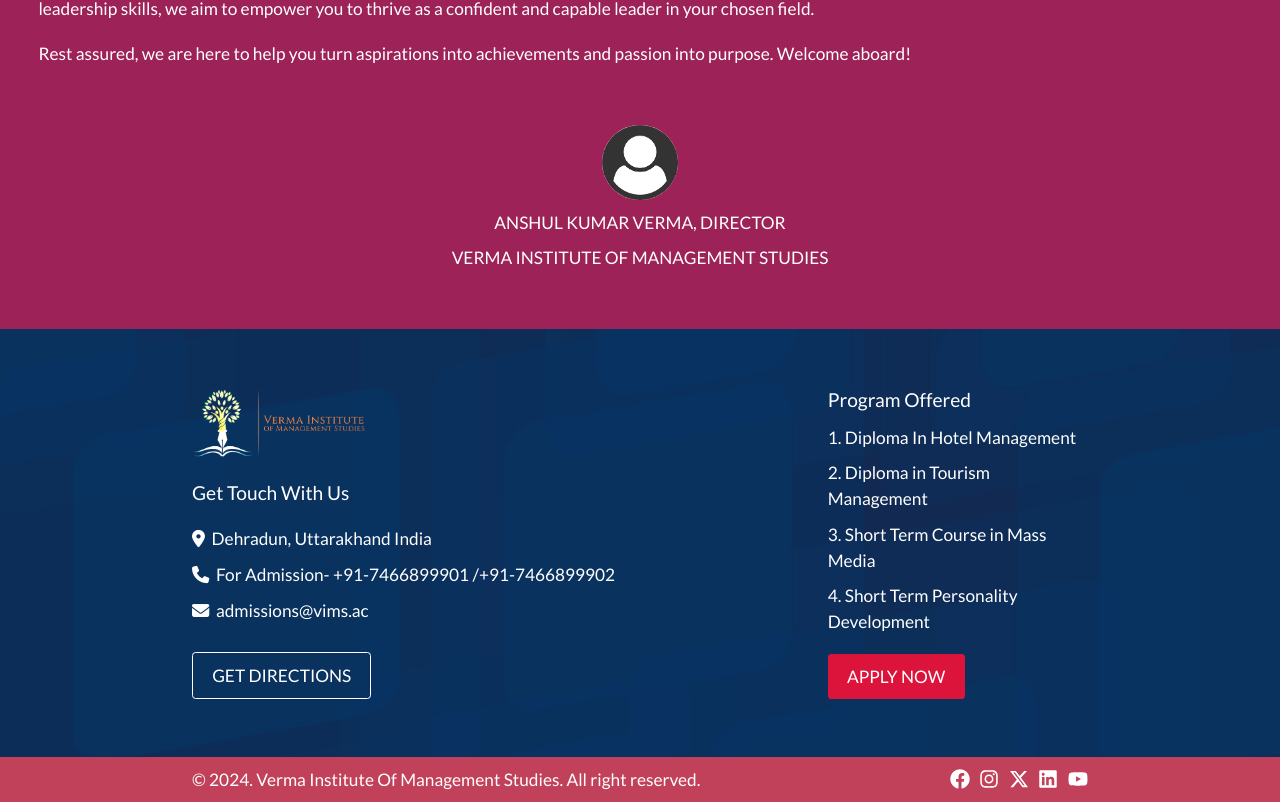
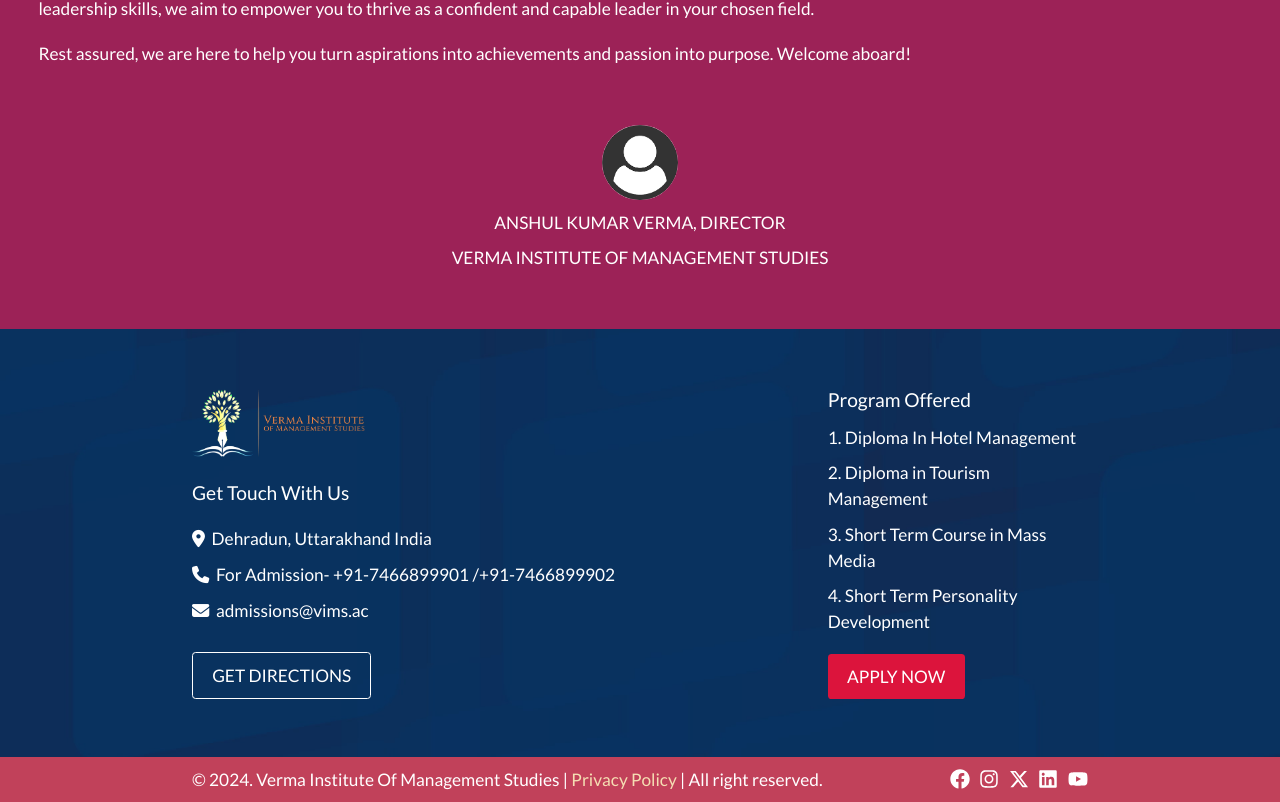
Before and after one commit to hvs1234/Vims-Institute-Main, a React (Vite) app: page / in a window 1280 px wide. Shown: the part 6530-7332 px from the top of the page. Built offline with nearby package versions, Linux system fonts and the light colour scheme.

Commit message:
add privacy policy page

```diff
--- a/src/Components/Footer/Footer.jsx
+++ b/src/Components/Footer/Footer.jsx
@@ -127,8 +127,15 @@
       >
         <div className="flex items-start justify-start gap-[1rem]">
           <p className="text-[1.8rem] font-normal text-[white]">
-            &copy; 2024. Verma Institute Of Management Studies. All right
-            reserved.
+            &copy; 2024. Verma Institute Of Management Studies |{" "}
+            <a
+              href="https://www.termsfeed.com/live/037f6be3-d384-4780-ab68-1c0e6771d37c"
+              className="text-[1.8rem] font-normal text-[wheat] hover:opacity-[0.8]"
+              target="_blank"
+            >
+              Privacy Policy
+            </a>{" "}
+            | All right reserved.
             {/* IT Support By{" "}
             <a
               href="https://twomglobal.com"
```
